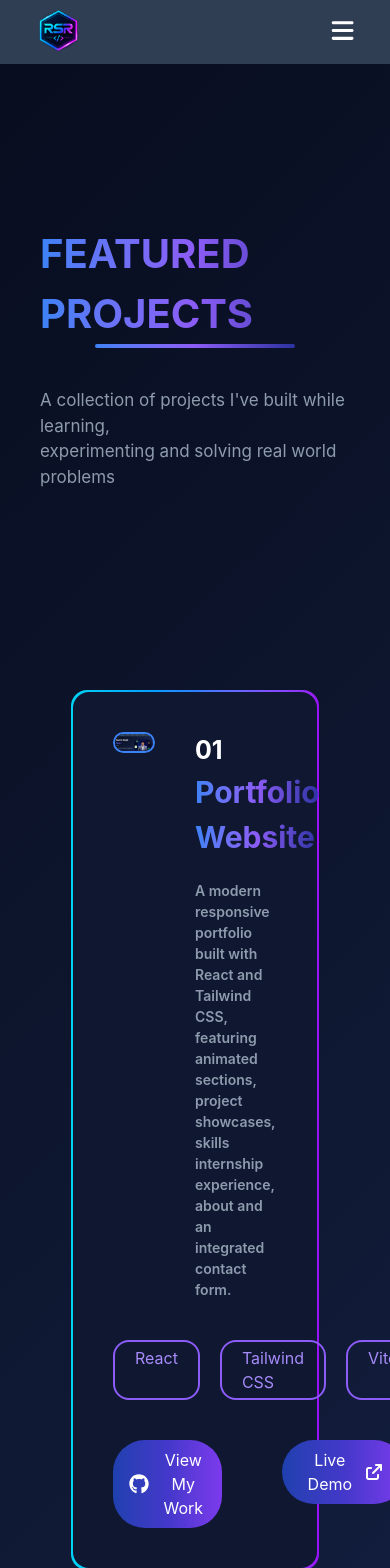
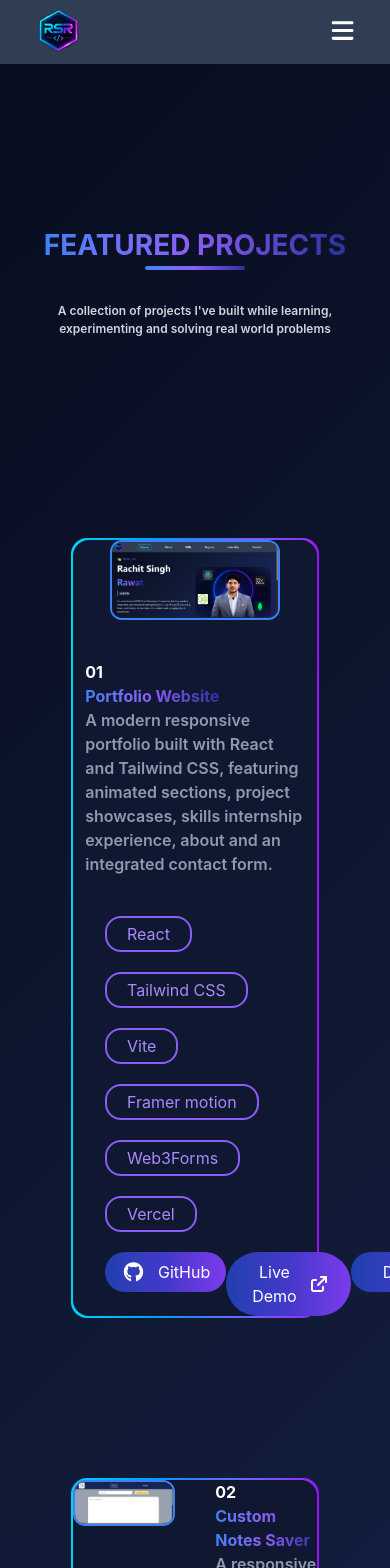
Before and after one commit to RachitRawat720/portfolio-website, a React (Vite) app: page /projects in a window 390 px wide. Shown: the top 1568 px of the page. Built offline with nearby package versions, Linux system fonts and the light colour scheme.

Commit message:
projects responsivity

```diff
--- a/src/components/projects/Projects.jsx
+++ b/src/components/projects/Projects.jsx
@@ -17,36 +17,36 @@ const Projects = () => {
             <motion.div initial={{opacity: 0, y: -200, scale: 0.3}} whileInView={{opacity: 1, y: 0, scale: 1}} transition={{duration: 2}} viewport={{once: true}}
             className='flex flex-col justify-center items-center py-40'>
 
-                <h1 className='text-[40px] font-bold bg-linear-to-r from-[#3B82F6] via-[#8B5CF6] to-[#3239b9d2] bg-clip-text text-transparent'>FEATURED PROJECTS</h1>
+                <h1 className='text-[28px] xs:text-[32px] sm:text-[36px] md:text-[40px] lg:text-[44px] xl:text-[50px] font-bold bg-linear-to-r from-[#3B82F6] via-[#8B5CF6] to-[#3239b9d2] bg-clip-text text-transparent'>FEATURED PROJECTS</h1>
 
-                <div className='h-1 w-50 rounded-full bg-linear-to-r from-[#3B82F6] via-[#8B5CF6] to-[#3239b9d2]'></div>
+                <div className='h-1 w-25 xs:w-30 sm:w-35 md:w-40 lg:w-45 xl:w-50 rounded-full bg-linear-to-r from-[#3B82F6] via-[#8B5CF6] to-[#3239b9d2]'></div>
 
-                <p className='text-[17px] text-[#8e9bad] mt-10'>A collection of projects I've built while learning,</p>
+                <p className='text-[12px] xs:text-[14px] sm:text-[15px] md:text-[17px] lg:text-[19px] xl:text-[21px] text-gray-300 font-semibold mt-8'>A collection of projects I've built while learning,</p>
 
-                <p className='text-[17px] text-[#8e9bad] '>experimenting and solving real world problems</p>
+                <p className='text-[12px] xs:text-[14px] sm:text-[15px] md:text-[17px] lg:text-[19px] xl:text-[21px] text-gray-300 font-semibold '>experimenting and solving real world problems</p>
             </motion.div>
 
             <div className='flex flex-col pb-20'>
                 <motion.div initial={{opacity: 0, scale:0.3}} whileInView={{opacity: 1, scale:1}} transition={{duration:2}} viewport={{once: true, amount: 0.8}}
                 className='rounded-2xl bg-linear-to-r from-cyan-400 via-blue-500 to-purple-600 p-0.5 mt-10 w-[80%] mx-auto'>
-                    <div className='flex flex-col gap-10 p-10 rounded-2xl bg-[#0f1731]'>
+                    <div className='flex flex-col gap-5 md:p-5 lg:p-8 xl:p-10 rounded-2xl bg-[#0f1731]'>
 
-                        <div className='flex justify-center items-center gap-10 w-full'>
-                            <div className='flex items-center justify-center border-[#3B82F6] border-2 rounded-xl overflow-hidden w-[60%] self-start'>
+                        <div className='flex flex-col lg:flex-row justify-center items-center gap-10'>
+                            <div className='flex items-center justify-center border-[#3B82F6] border-2 rounded-xl overflow-hidden w-[70%] lg:w-[60%]'>
                                 <img src={project_one} alt="" className=' h-auto w-full'/>
                             </div>
 
-                            <div className='flex flex-col justify-between items-start w-[50%]'>
-                                <h3 className='text-white text-[25px] font-bold'>01</h3>
-                                <h2 className='text-[30px] bg-linear-to-r from-[#3B82F6] via-[#8B5CF6] to-[#3239b9d2] bg-clip-text text-transparent font-bold'>Portfolio Website</h2>
+                            <div className='flex flex-col justify-between items-start w-[90%] lg:w-[40%] xl:w-[50%]'>
+                                <h3 className='text-white lg:text-[23px] xl:text-[25px] font-bold'>01</h3>
+                                <h2 className='lg:text-[27px] xl:text-[30px] bg-linear-to-r from-[#3B82F6] via-[#8B5CF6] to-[#3239b9d2] bg-clip-text text-transparent font-bold'>Portfolio Website</h2>
 
-                                <p className='text-[#8e9bad] text-[14px] font-semibold mt-5'>
+                                <p className='text-[#8e9bad] lg:text-[13px] xl:text-[14px] font-semibold lg:mt-2 xl:mt-5'>
                                     A modern responsive portfolio built with React and Tailwind CSS, featuring animated sections, project showcases, skills internship experience, about and an integrated contact form.
                                 </p>
                             </div>
                         </div>
 
-                        <div className='flex gap-5'>
+                        <div className='flex flex-wrap gap-5 mt-5 w-full px-8 lg:px-0'>
                             <p className='text-[#A78BFA] border-2 border-[#8B5CF6] w-fit px-5 py-1 rounded-2xl hover:text-[#FFFFFF] hover:bg-[#695694]/50'>React</p>
 
                             <p className='text-[#A78BFA] border-2 border-[#8B5CF6] w-fit px-5 py-1 rounded-2xl hover:text-[#FFFFFF] hover:bg-[#695694]/50'>Tailwind CSS</p>
@@ -60,8 +60,8 @@ const Projects = () => {
                             <p className='text-[#A78BFA] border-2 border-[#8B5CF6] w-fit px-5 py-1 rounded-2xl hover:text-[#FFFFFF] hover:bg-[#695694]/50'>Vercel</p>
                         </div>
 
-                        <div className='flex gap-15'>
-                            <a href='https://github.com/RachitRawat720/portfolio-website' target='_blank' rel='noopener noreferrer'><button className='bg-linear-to-r from-[#1E40AF] via-[#4338CA] to-[#7C3AED] text-white rounded-4xl flex gap-3 px-4 py-2 justify-center items-center text-[16px] hover:cursor-pointer transition-transform duration-300 ease-in-out hover:scale-130'><FontAwesomeIcon icon={faGithub} className='text-[20px]'/>View My Work</button></a>
+                        <div className='flex md:gap-8 lg:gap-10 xl:gap-15 px-8'>
+                            <a href='https://github.com/RachitRawat720/portfolio-website' target='_blank' rel='noopener noreferrer'><button className='bg-linear-to-r from-[#1E40AF] via-[#4338CA] to-[#7C3AED] text-white rounded-4xl flex gap-3 px-4 py-2 justify-center items-center text-[16px] hover:cursor-pointer transition-transform duration-300 ease-in-out hover:scale-130'><FontAwesomeIcon icon={faGithub} className='text-[20px]'/>GitHub</button></a>
 
                             <a href='' target='_blank' rel='noopener noreferrer'><button className='bg-linear-to-r from-[#1E40AF] via-[#4338CA] to-[#7C3AED] text-white rounded-4xl flex gap-3 px-6 py-2 justify-center items-center text-[16px] hover:cursor-pointer transition-transform duration-300 ease-in-out hover:scale-130'>Live Demo<FontAwesomeIcon icon={faArrowUpRightFromSquare} /></button></a>
 
@@ -72,7 +72,7 @@ const Projects = () => {
 
                 <motion.div initial={{opacity: 0, scale:0.3}} whileInView={{opacity: 1, scale:1}} transition={{duration:2}} viewport={{once: true, amount: 0.8}}
                 className='rounded-2xl bg-linear-to-r from-cyan-400 via-blue-500 to-purple-600 p-0.5 mt-40 w-[80%] mx-auto'>
-                    <div className='flex flex-col gap-10 p-10 rounded-2xl bg-[#0f1731]'>
+                    <div className='flex flex-col gap-5 lg:p-8 xl:p-10 rounded-2xl bg-[#0f1731]'>
 
                         <div className='flex justify-center items-center gap-10 w-full'>
                             <div className='flex items-center justify-center border-[#3B82F6] border-2 rounded-xl overflow-hidden w-[60%] self-start'>
@@ -80,16 +80,16 @@ const Projects = () => {
                             </div>
 
                             <div className='flex flex-col justify-between items-start w-[50%]'>
-                                <h3 className='text-white text-[25px] font-bold'>02</h3>
-                                <h2 className='text-[30px] bg-linear-to-r from-[#3B82F6] via-[#8B5CF6] to-[#3239b9d2] bg-clip-text text-transparent font-bold'>Custom Notes Saver</h2>
+                                <h3 className='text-white lg:text-[23px] xl:text-[25px] font-bold'>02</h3>
+                                <h2 className='lg:text-[27px] xl:text-[30px] bg-linear-to-r from-[#3B82F6] via-[#8B5CF6] to-[#3239b9d2] bg-clip-text text-transparent font-bold'>Custom Notes Saver</h2>
 
-                                <p className='text-[#8e9bad] text-[14px] font-semibold mt-2'>
+                                <p className='text-[#8e9bad] lg:text-[13px] xl:text-[14px] font-semibold mt-0 xl:mt-2'>
                                     A responsive notes management application built with React.js, Redux Toolkit and Tailwind CSS, featuring note creation, editing, deletion, search, dynamic routing, sharing and toast notifications.
                                 </p>
                             </div>
                         </div>
 
-                        <div className='flex gap-5'>
+                        <div className='flex flex-wrap gap-5 mt-5'>
                             <p className='text-[#A78BFA] border-2 border-[#8B5CF6] w-fit px-3 py-1 rounded-2xl hover:text-[#FFFFFF] hover:bg-[#695694]/50'>React</p>
 
                             <p className='text-[#A78BFA] border-2 border-[#8B5CF6] w-fit px-3 py-1 rounded-2xl hover:text-[#FFFFFF] hover:bg-[#695694]/50'>JavaScript</p>
@@ -105,8 +105,8 @@ const Projects = () => {
                             <p className='text-[#A78BFA] border-2 border-[#8B5CF6] w-fit px-3 py-1 rounded-2xl hover:text-[#FFFFFF] hover:bg-[#695694]/50'>Vercel</p>
                         </div>
 
-                        <div className='flex gap-15'>
-                            <a href='https://github.com/RachitRawat720/custom-notes-saver' target='_blank' rel='noopener noreferrer'><button className='bg-linear-to-r from-[#1E40AF] via-[#4338CA] to-[#7C3AED] text-white rounded-4xl flex gap-3 px-4 py-2 justify-center items-center text-[16px] hover:cursor-pointer transition-transform duration-300 ease-in-out hover:scale-130'><FontAwesomeIcon icon={faGithub} className='text-[20px]'/>View My Work</button></a>
+                        <div className='flex gap-10 xl:gap-15'>
+                            <a href='https://github.com/RachitRawat720/custom-notes-saver' target='_blank' rel='noopener noreferrer'><button className='bg-linear-to-r from-[#1E40AF] via-[#4338CA] to-[#7C3AED] text-white rounded-4xl flex gap-3 px-4 py-2 justify-center items-center text-[16px] hover:cursor-pointer transition-transform duration-300 ease-in-out hover:scale-130'><FontAwesomeIcon icon={faGithub} className='text-[20px]'/>GitHub</button></a>
 
                             <a href='https://custom-notes-saver.vercel.app/' target='_blank' rel='noopener noreferrer'><button className='bg-linear-to-r from-[#1E40AF] via-[#4338CA] to-[#7C3AED] text-white rounded-4xl flex gap-3 px-6 py-2 justify-center items-center text-[16px] hover:cursor-pointer transition-transform duration-300 ease-in-out hover:scale-130'>Live Demo<FontAwesomeIcon icon={faArrowUpRightFromSquare} /></button></a>
 
@@ -117,24 +117,24 @@ const Projects = () => {
 
                 <motion.div initial={{opacity: 0, scale:0.3}} whileInView={{opacity: 1, scale:1}} transition={{duration:2}} viewport={{once: true, amount: 0.8}}
                 className='rounded-2xl bg-linear-to-r from-cyan-400 via-blue-500 to-purple-600 p-0.5 mt-40 w-[80%] mx-auto'>
-                    <div className='flex flex-col gap-10 p-10 rounded-2xl bg-[#0f1731]'>
+                    <div className='flex flex-col gap-5 lg:p-8 xl:p-10 rounded-2xl bg-[#0f1731]'>
 
-                        <div className='flex justify-center items-center gap-10 w-full'>
-                            <div className='flex items-center justify-center border-[#3B82F6] border-2 rounded-xl overflow-hidden w-[60%] self-start'>
+                        <div className='flex justify-center items-center gap-6 xl:gap-10 w-full'>
+                            <div className='flex items-center justify-center border-[#3B82F6] border-2 rounded-xl overflow-hidden w-[60%] self-start lg:mt-5 xl:mt-0'>
                                 <img src={project_three} alt="" className=' h-auto w-full'/>
                             </div>
 
                             <div className='flex flex-col justify-between items-start w-[50%]'>
-                                <h3 className='text-white text-[25px] font-bold'>03</h3>
-                                <h2 className='text-[30px] bg-linear-to-r from-[#3B82F6] via-[#8B5CF6] to-[#3239b9d2] bg-clip-text text-transparent font-bold'>E-commerce Website</h2>
+                                <h3 className='text-white lg:text-[23px] xl:text-[25px] font-bold'>03</h3>
+                                <h2 className='lg:text-[27px] xl:text-[30px] bg-linear-to-r from-[#3B82F6] via-[#8B5CF6] to-[#3239b9d2] bg-clip-text text-transparent font-bold'>E-commerce Website</h2>
 
-                                <p className='text-[#8e9bad] text-[14px] font-semibold mt-2'>
+                                <p className='text-[#8e9bad] lg:text-[13px] xl:text-[14px] font-semibold mt-2'>
                                     A responsive e-commerce website built with HTML, CSS, and JavaScript, featuring product browsing, product details, shopping cart functionality, and interactive UI components. The project uses JavaScript for dynamic cart management and Local Storage to persist cart data.
                                 </p>
                             </div>
                         </div>
 
-                        <div className='flex gap-10'>
+                        <div className='flex flex-wrap gap-10 mt-5'>
                             <p className='text-[#A78BFA] border-2 border-[#8B5CF6] w-fit px-5 py-1 rounded-2xl hover:text-[#FFFFFF] hover:bg-[#695694]/50'>HTML5</p>
 
                             <p className='text-[#A78BFA] border-2 border-[#8B5CF6] w-fit px-5 py-1 rounded-2xl hover:text-[#FFFFFF] hover:bg-[#695694]/50'>CSS3</p>
@@ -144,8 +144,8 @@ const Projects = () => {
                             <p className='text-[#A78BFA] border-2 border-[#8B5CF6] w-fit px-5 py-1 rounded-2xl hover:text-[#FFFFFF] hover:bg-[#695694]/50'>Vercel</p>
                         </div>
 
-                        <div className='flex gap-15'>
-                            <a href='https://github.com/RachitRawat720/E-commerce-website' target='_blank' rel='noopener noreferrer'><button className='bg-linear-to-r from-[#1E40AF] via-[#4338CA] to-[#7C3AED] text-white rounded-4xl flex gap-3 px-4 py-2 justify-center items-center text-[16px] hover:cursor-pointer transition-transform duration-300 ease-in-out hover:scale-130'><FontAwesomeIcon icon={faGithub} className='text-[20px]'/>View My Work</button></a>
+                        <div className='flex lg:gap-10 xl:gap-15'>
+                            <a href='https://github.com/RachitRawat720/E-commerce-website' target='_blank' rel='noopener noreferrer'><button className='bg-linear-to-r from-[#1E40AF] via-[#4338CA] to-[#7C3AED] text-white rounded-4xl flex gap-3 px-4 py-2 justify-center items-center text-[16px] hover:cursor-pointer transition-transform duration-300 ease-in-out hover:scale-130'><FontAwesomeIcon icon={faGithub} className='text-[20px]'/>GitHub</button></a>
 
                             <a href='https://shop-pur-e-commerce.vercel.app/' target='_blank' rel='noopener noreferrer'><button className='bg-linear-to-r from-[#1E40AF] via-[#4338CA] to-[#7C3AED] text-white rounded-4xl flex gap-3 px-6 py-2 justify-center items-center text-[16px] hover:cursor-pointer transition-transform duration-300 ease-in-out hover:scale-130'>Live Demo<FontAwesomeIcon icon={faArrowUpRightFromSquare} /></button></a>
 
```
